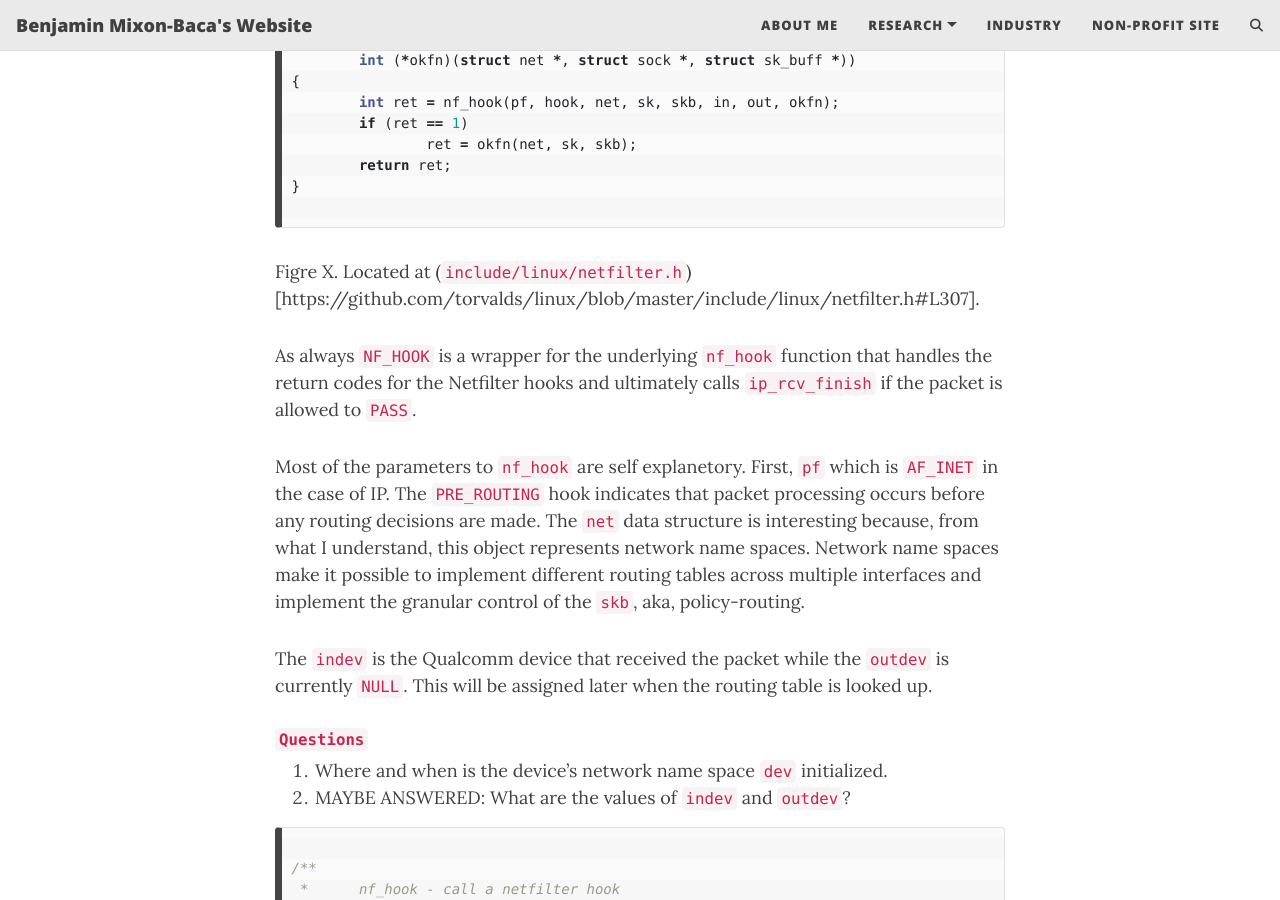
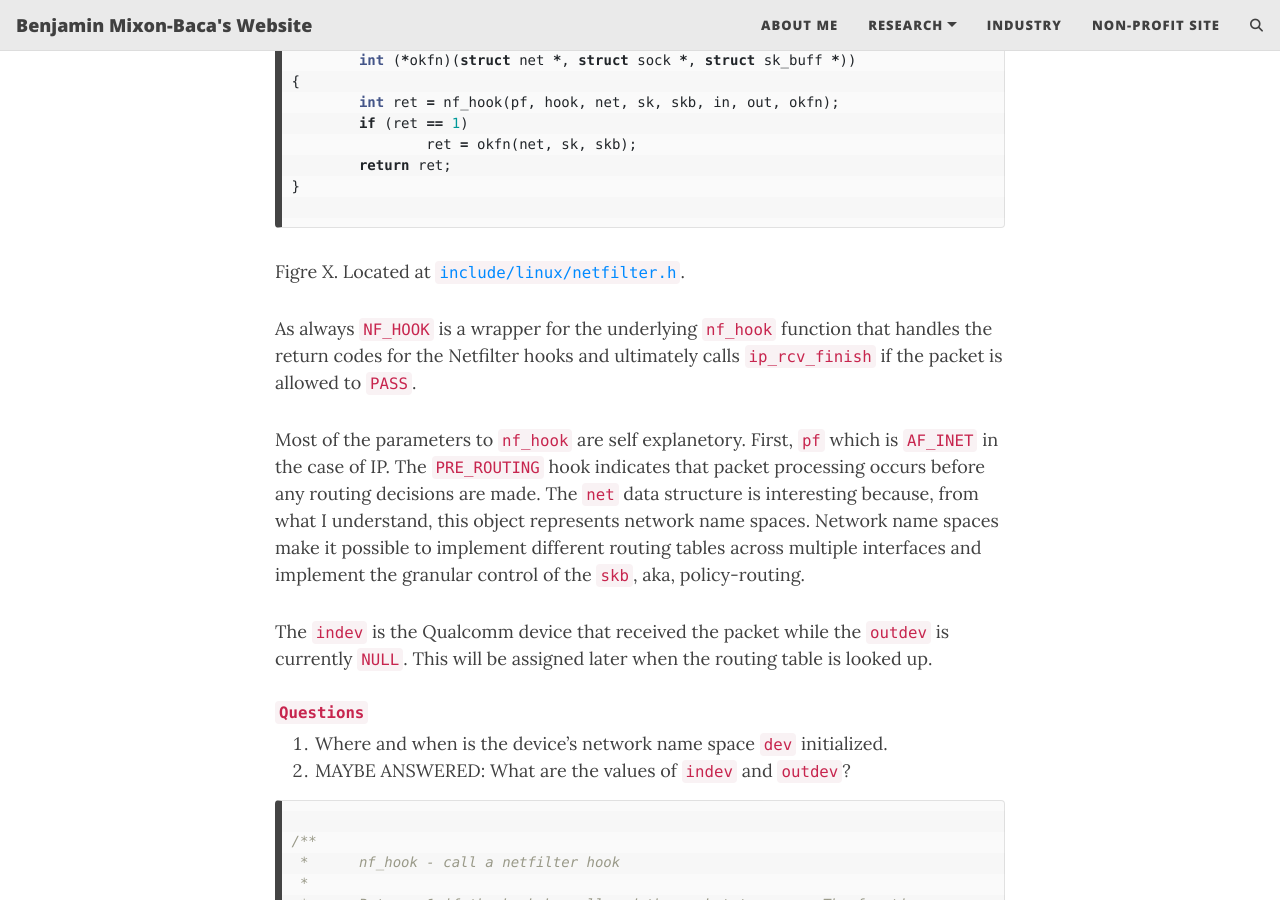
Before and after one commit to bmixonba/bmixonba.github.io, a Jekyll site: the page built from _posts/2025-05-21-Linux-Routing.md, in a window 1280 px wide and 900 px high, scrolled down 22638 px. Built offline with Jekyll 4.4.1, drawn with Linux system fonts in a browser that asks for light colours; comment, search, counter and statistics services are not loaded.

Commit message:
Fixed formating for link

````diff
--- a/_posts/2025-05-21-Linux-Routing.md
+++ b/_posts/2025-05-21-Linux-Routing.md
@@ -959,7 +959,7 @@ NF_HOOK(uint8_t pf, unsigned int hook, struct net *net, struct sock *sk, struct
 }
 
 ```
-Figre X. Located at (`include/linux/netfilter.h`)[https://github.com/torvalds/linux/blob/master/include/linux/netfilter.h#L307].
+Figre X. Located at [`include/linux/netfilter.h`](https://github.com/torvalds/linux/blob/master/include/linux/netfilter.h#L307).
 
 As always `NF_HOOK` is a wrapper for the underlying `nf_hook` function that
 handles the return codes for the Netfilter hooks and ultimately calls
````
